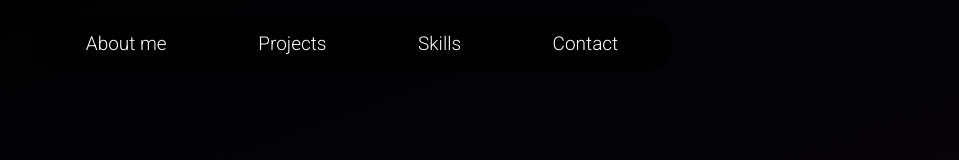
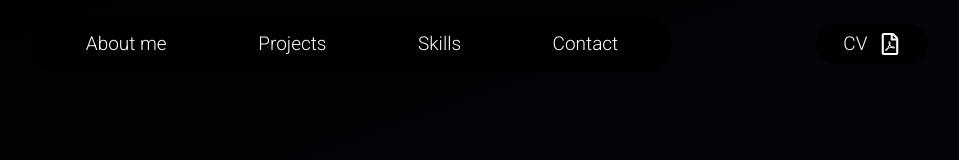
Before and after one commit to AndriaSalah/MyPortfolio, a React (Create React App) app: page / in a window 1280 px wide. Shown: the top 160 px of the page, without its empty margins (288-1247 px from the left). Built offline with nearby package versions, Linux system fonts and the light colour scheme.

Commit message:
added cv vie button

```diff
--- a/src/Components/Navbar/Navbar.css
+++ b/src/Components/Navbar/Navbar.css
@@ -5,6 +5,7 @@
     z-index: 10;
     position: sticky;
     top: 1rem;
+    align-items: center;
 }
 .NavBar{
     display: flex;
@@ -19,7 +20,7 @@
 .NavBar li{
     list-style: none;
 }
-.NavBar .link{
+.NavBar .link,.NavBarContainer .link{
     color: var(--TextColor);
     background-color: transparent;
     outline: none;
@@ -30,9 +31,27 @@
     transition-duration: 0.25s;
     padding: 0.5rem 1rem ;
     cursor: pointer;
+    text-decoration: none;
 }
 
-.NavBar .link:hover{
+.NavBar .link:hover,.NavBarContainer .link:hover{
     background-color: white;
     color: black;
 }
+
+.NavBarContainer .cv{
+   position: absolute;
+    right: 5%;
+    background: rgba(2, 2, 2, 0.76);
+    border-radius: 25px;
+    display: flex;
+    align-items: center;
+    justify-content: space-evenly;
+    width: 7rem;
+
+}
+
+.NavBarContainer .cv svg{
+    font-size: 22px;
+
+}
--- a/src/Components/Navbar/Navbar.js
+++ b/src/Components/Navbar/Navbar.js
@@ -1,5 +1,7 @@
 import React from 'react';
+import cv from '../../Assets/AndriaSalahRoushdy.pdf'
 import './Navbar.css'
+import {FaRegFilePdf} from "react-icons/fa";
 const Navbar = (refProps) => {
     const scrollToProjects =()=> refProps.projRef.current.scrollIntoView()
     const scrollToContact =()=> refProps.contRef.current.scrollIntoView()
@@ -23,6 +25,7 @@ const Navbar = (refProps) => {
                     <button onClick={scrollToContact} className={"link"}>Contact</button>
                 </li>
             </ul>
+            <a className={"link cv"} target="_blank" rel="noreferrer noopener" href={cv} >CV <FaRegFilePdf/></a>
         </nav>
     );
 };
```
Also changed, not shown: 1 other file (tests, documents, lock files or other folders).
